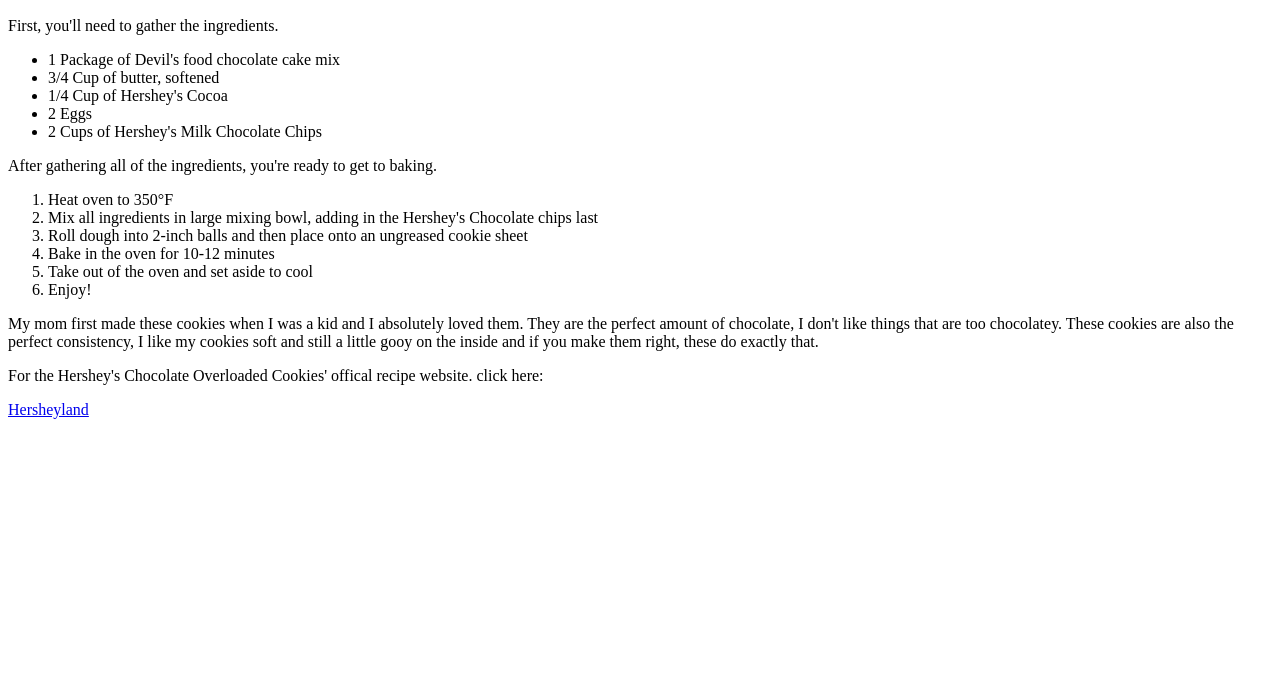
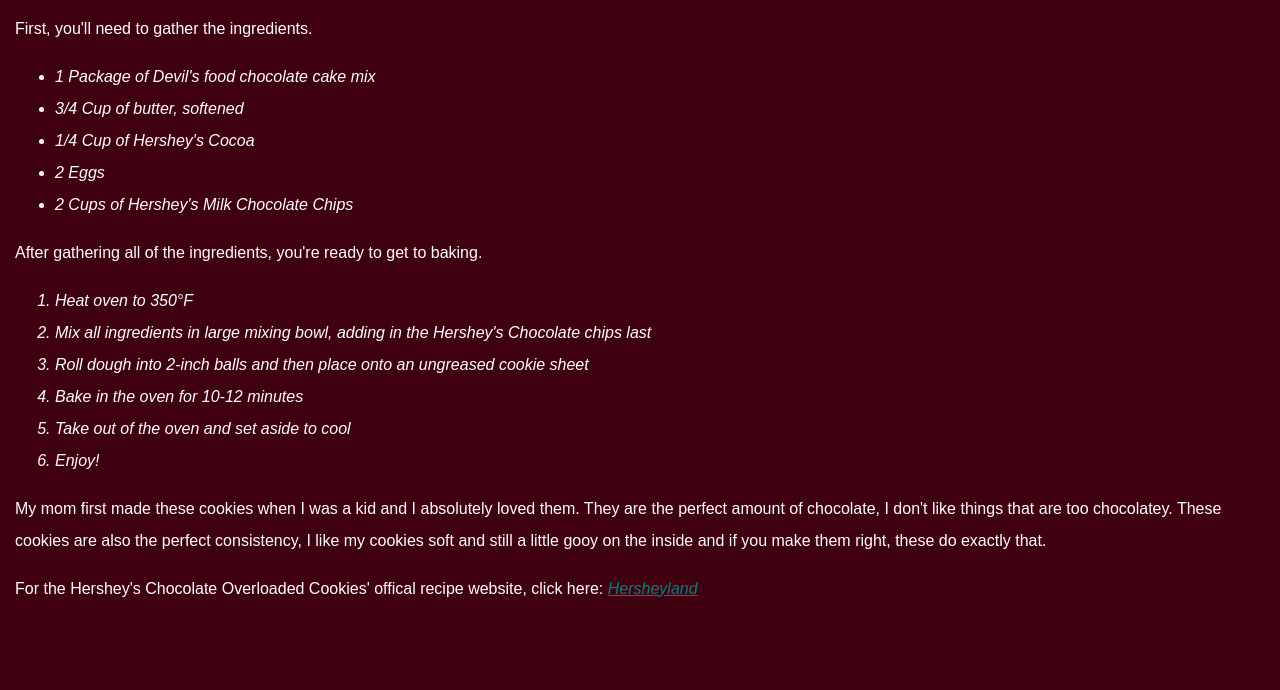
Before and after one commit to SleepyBoi0/CSIT121, a plain HTML site: page recipe.html in a window 1280 px wide. Shown: the part 110-800 px from the top of the page. Drawn offline with Linux system fonts and the light colour scheme.

Commit message:
Add files via upload

```diff
--- a/recipe.html
+++ b/recipe.html
@@ -5,6 +5,7 @@
 		<title>My Favorite Recipe</title>
 	</head>
 	<body>
+		<link rel="stylesheet" href="recipe.css">
 		<h1>Hershey's Chocolate Overloaded Cookies</h1>
 		<h2>The most delicious chocolate cookies ever</h2>
 		<p>First, you'll need to gather the ingredients.</p>
@@ -25,7 +26,6 @@
 			<li>Enjoy!</li>
 		</ol>
 		<p>My mom first made these cookies when I was a kid and I absolutely loved them. They are the perfect amount of chocolate, I don't like things that are too chocolatey. These cookies are also the perfect consistency, I like my cookies soft and still a little gooy on the inside and if you make them right, these do exactly that.</p>
-		<p>For the Hershey's Chocolate Overloaded Cookies' offical recipe website. click here:</p>
-		<a href="https://www.hersheyland.com/recipes/chocolate-overloaded-cookies.html?utm_source=bing&utm_medium=cpc&utm_campaign=fall_bake_2021&gclsrc=aw.ds&&s_kwcid=AL!15008!3!!e!!o!!hersheys%20chocolate%20cookie%20recipe#main-content">Hersheyland</a>
+		<p>For the Hershey's Chocolate Overloaded Cookies' offical recipe website, click here: <a href="https://www.hersheyland.com/recipes/chocolate-overloaded-cookies.html?utm_source=bing&utm_medium=cpc&utm_campaign=fall_bake_2021&gclsrc=aw.ds&&s_kwcid=AL!15008!3!!e!!o!!hersheys%20chocolate%20cookie%20recipe#main-content">Hersheyland</a></p>
 	</body>
 </html>
```
